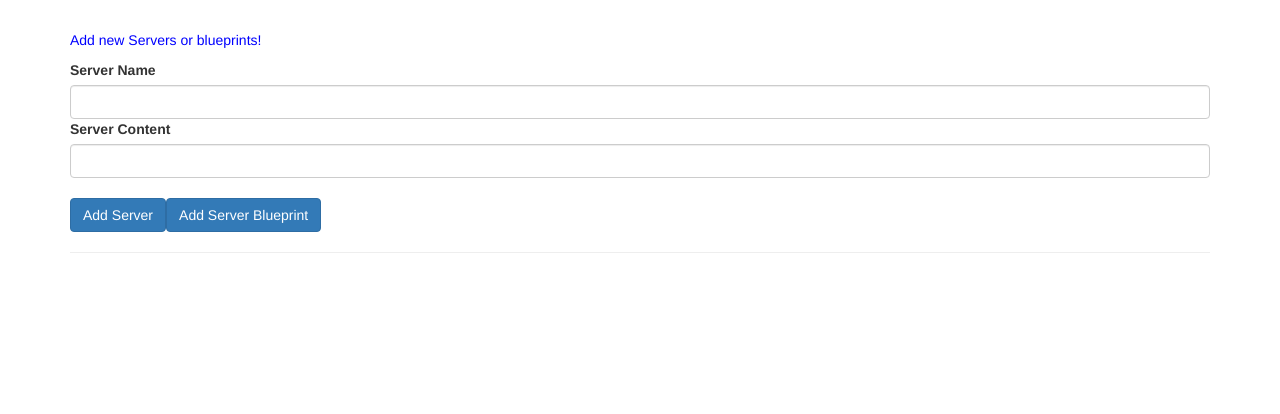
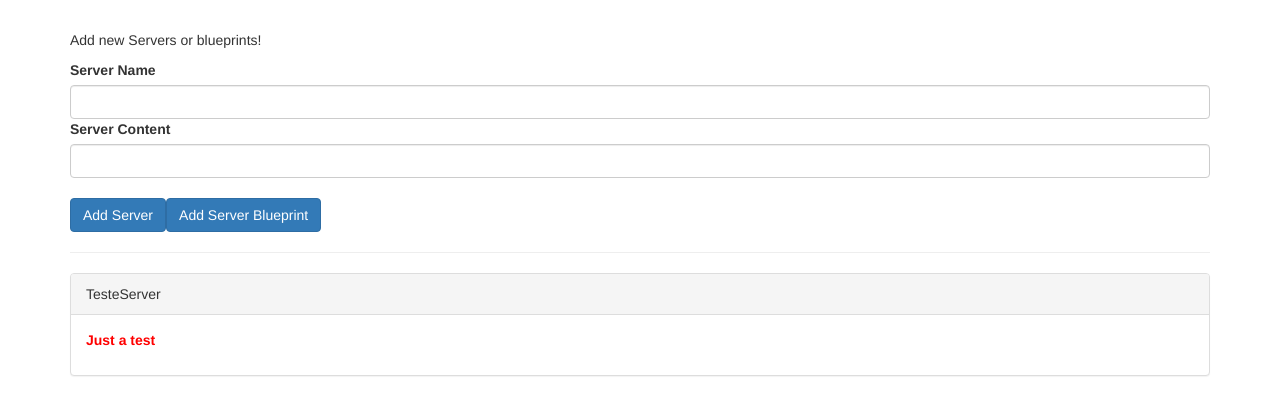
Before and after one commit to TiagoFernandes11/Angular-course, an Angular app in the folder cmp-databinding-start/: page / in a window 1280 px wide. Shown: the top 414 px of the page. Built offline with nearby package versions, Linux system fonts and the light colour scheme.

Commit message:
Refactoring template in Modules

```diff
--- a/cmp-databinding-start/src/app/app.component.html
+++ b/cmp-databinding-start/src/app/app.component.html
@@ -1,34 +1,12 @@
 <div class="container">
+  <app-cockpit></app-cockpit>
+  <hr />
   <div class="row">
     <div class="col-xs-12">
-      <p>Add new Servers or blueprints!</p>
-      <label>Server Name</label>
-      <input type="text" class="form-control" [(ngModel)]="newServerName">
-      <label>Server Content</label>
-      <input type="text" class="form-control" [(ngModel)]="newServerContent">
-      <br>
-      <button
-        class="btn btn-primary"
-        (click)="onAddServer()">Add Server</button>
-      <button
-        class="btn btn-primary"
-        (click)="onAddBlueprint()">Add Server Blueprint</button>
-    </div>
-  </div>
-  <hr>
-  <div class="row">
-    <div class="col-xs-12">
-      <div
-        class="panel panel-default"
-        *ngFor="let element of serverElements">
-        <div class="panel-heading">{{ element.name }}</div>
-        <div class="panel-body">
-          <p>
-            <strong *ngIf="element.type === 'server'" style="color: red">{{ element.content }}</strong>
-            <em *ngIf="element.type === 'blueprint'">{{ element.content }}</em>
-          </p>
-        </div>
-      </div>
+      <app-server-element
+        *ngFor="let serverElement of serverElements"
+        [element]="serverElement"
+      ></app-server-element>
     </div>
   </div>
 </div>
--- a/cmp-databinding-start/src/app/app.component.ts
+++ b/cmp-databinding-start/src/app/app.component.ts
@@ -6,23 +6,11 @@
   styleUrls: ['./app.component.css']
 })
 export class AppComponent {
-  serverElements = [];
-  newServerName = '';
-  newServerContent = '';
-
-  onAddServer() {
-    this.serverElements.push({
-      type: 'server',
-      name: this.newServerName,
-      content: this.newServerContent
-    });
-  }
-
-  onAddBlueprint() {
-    this.serverElements.push({
-      type: 'blueprint',
-      name: this.newServerName,
-      content: this.newServerContent
-    });
-  }
+  serverElements = [
+    {
+      type: "server",
+      name: "TesteServer",
+      content: "Just a test"
+    }
+  ];
 }
--- a/cmp-databinding-start/src/app/app.module.ts
+++ b/cmp-databinding-start/src/app/app.module.ts
@@ -4,10 +4,14 @@
 
 
 import { AppComponent } from './app.component';
+import { CockpitComponent } from './cockpit/cockpit.component';
+import { ServerElementComponent } from './server-element/server-element.component';
 
 @NgModule({
   declarations: [
-    AppComponent
+    AppComponent,
+    CockpitComponent,
+    ServerElementComponent
   ],
   imports: [
     BrowserModule,
--- /dev/null
+++ b/cmp-databinding-start/src/app/cockpit/cockpit.component.html
@@ -0,0 +1,14 @@
+<div class="row">
+  <div class="col-xs-12">
+    <p>Add new Servers or blueprints!</p>
+    <label>Server Name</label>
+    <input type="text" class="form-control" [(ngModel)]="newServerName" />
+    <label>Server Content</label>
+    <input type="text" class="form-control" [(ngModel)]="newServerContent" />
+    <br />
+    <button class="btn btn-primary" (click)="onAddServer()">Add Server</button>
+    <button class="btn btn-primary" (click)="onAddBlueprint()">
+      Add Server Blueprint
+    </button>
+  </div>
+</div>
--- /dev/null
+++ b/cmp-databinding-start/src/app/cockpit/cockpit.component.ts
@@ -0,0 +1,27 @@
+import { Component } from '@angular/core';
+
+@Component({
+  selector: 'app-cockpit',
+  templateUrl: './cockpit.component.html',
+  styleUrl: './cockpit.component.css',
+})
+export class CockpitComponent {
+  newServerName = '';
+  newServerContent = '';
+
+  onAddServer() {
+    // this.serverElements.push({
+    //   type: 'server',
+    //   name: this.newServerName,
+    //   content: this.newServerContent,
+    // });
+  }
+
+  onAddBlueprint() {
+    // this.serverElements.push({
+    //   type: 'blueprint',
+    //   name: this.newServerName,
+    //   content: this.newServerContent,
+    // });
+  }
+}
--- /dev/null
+++ b/cmp-databinding-start/src/app/server-element/server-element.component.html
@@ -0,0 +1,11 @@
+<div class="panel panel-default">
+  <div class="panel-heading">{{ element.name }}</div>
+  <div class="panel-body">
+    <p>
+      <strong *ngIf="element.type === 'server'" style="color: red">{{
+        element.content
+      }}</strong>
+      <em *ngIf="element.type === 'blueprint'">{{ element.content }}</em>
+    </p>
+  </div>
+</div>
```
Also changed, not shown: cmp-databinding-start/src/app/server-element/server-element.component.ts (added, +10 -0 lines), cmp-databinding-start/src/app/cockpit/cockpit.component.css (added), cmp-databinding-start/src/app/server-element/server-element.component.css (added), 2 other files (tests, documents, lock files or other folders).
